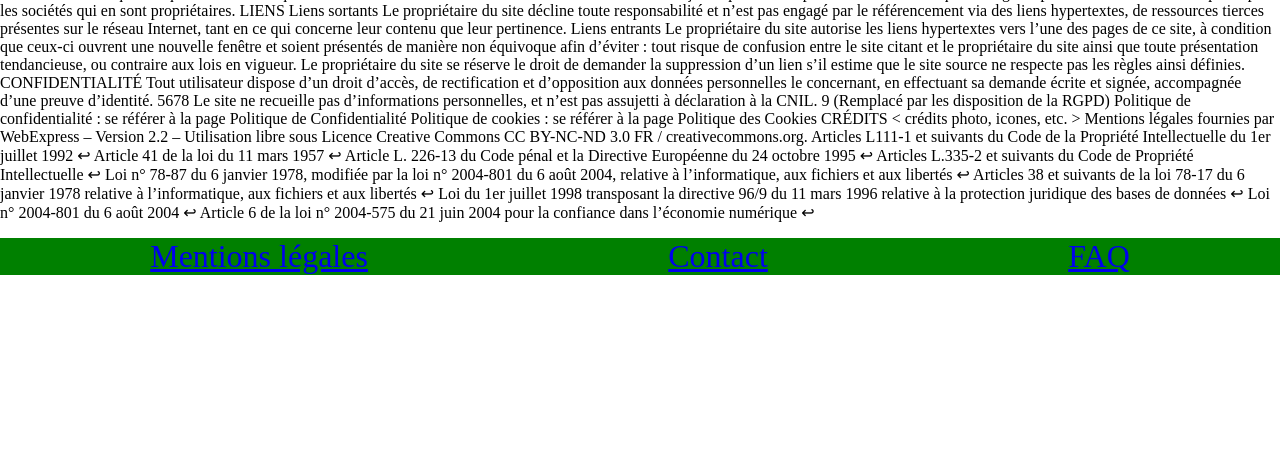
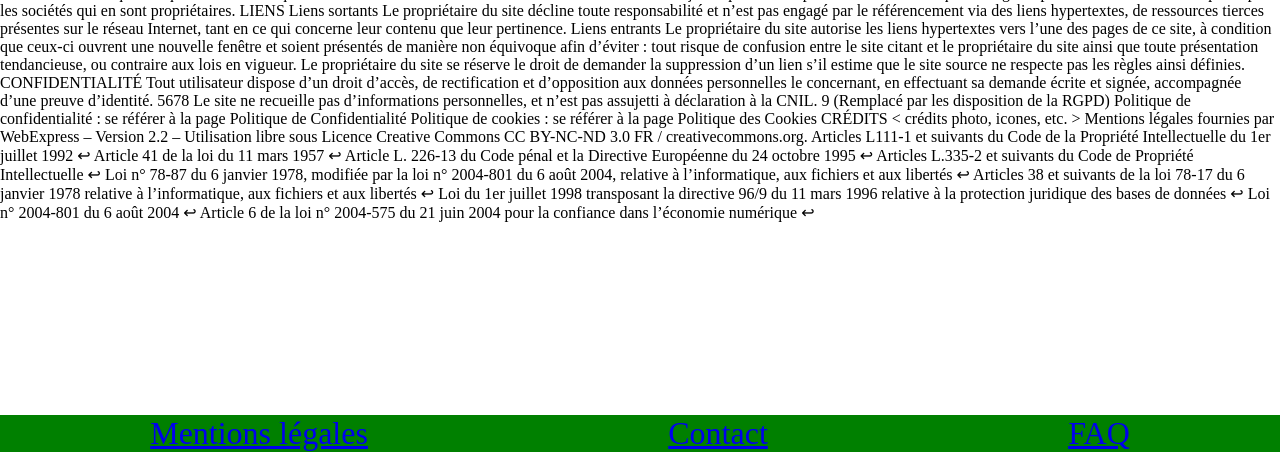
Before and after one commit to Ulysssssssssssse/RGAPP, a PHP site: page /CGU.html in a window 1280 px wide. Shown: the part 348-800 px from the top of the page. Run offline with PHP 8.4, Linux system fonts and the light colour scheme.

Commit message:
footer fixed

```diff
--- a/style.css
+++ b/style.css
@@ -53,13 +53,13 @@ margin-left: 0px;
 }
 footer
 {
-position: relative;
+position: fixed;
 bottom:0;
 display: flex;
 justify-content: space-around;
 font-size:2em ;
 background:green;
-bottom:0;
+
 width: 100%;
 margin: 0px;
 
```
